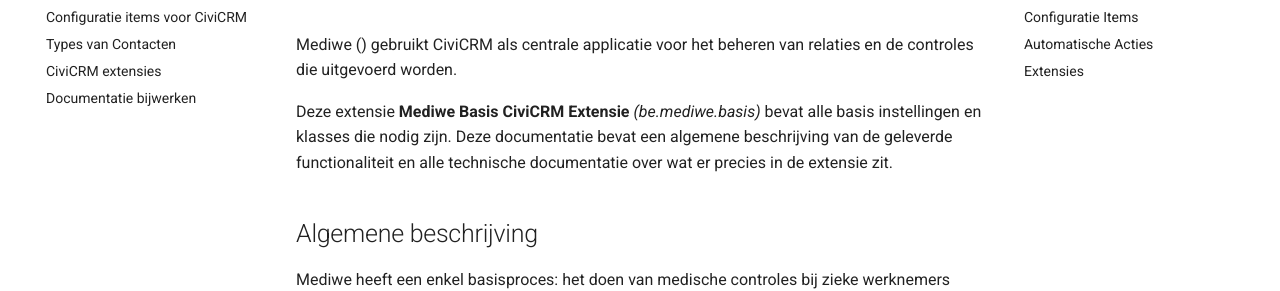
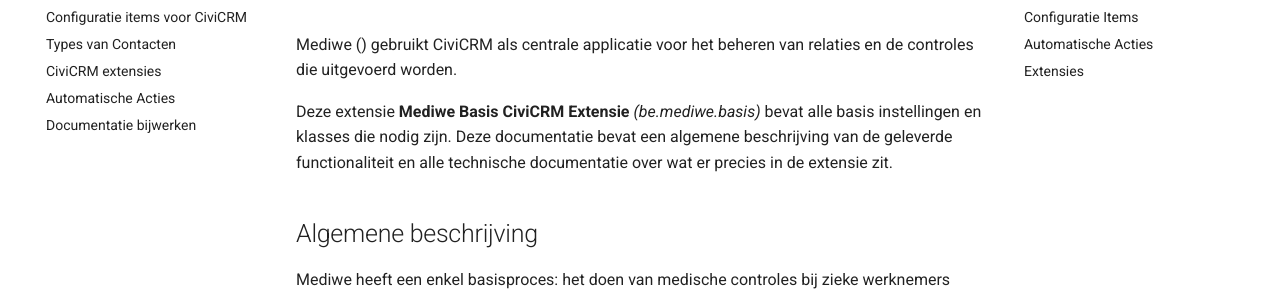
Before and after one commit to CiviCooP/be.mediwe.basis, an MkDocs documentation site: the page built from docs/index.md, in a window 1280 px wide. Shown: the part 148-439 px from the top of the page. Built offline with MkDocs 1.6.1 and Material for MkDocs 9.7.7, drawn with Linux system fonts in a browser that asks for light colours; comment, search, counter and statistics services are not loaded; old or Windows-style settings are respelled for this version of MkDocs.

Commit message:
Documentatie automatische acties.

```diff
--- a/mkdocs.yml
+++ b/mkdocs.yml
@@ -7,6 +7,7 @@ pages:
 - Configuratie items voor CiviCRM: configitems.md
 - Types van Contacten: contacttypes.md
 - CiviCRM extensies: civiextensions.md
+- Automatische Acties: automatische_acties.md
 - Documentatie bijwerken: documentatie.md
 
 markdown_extensions:
```
